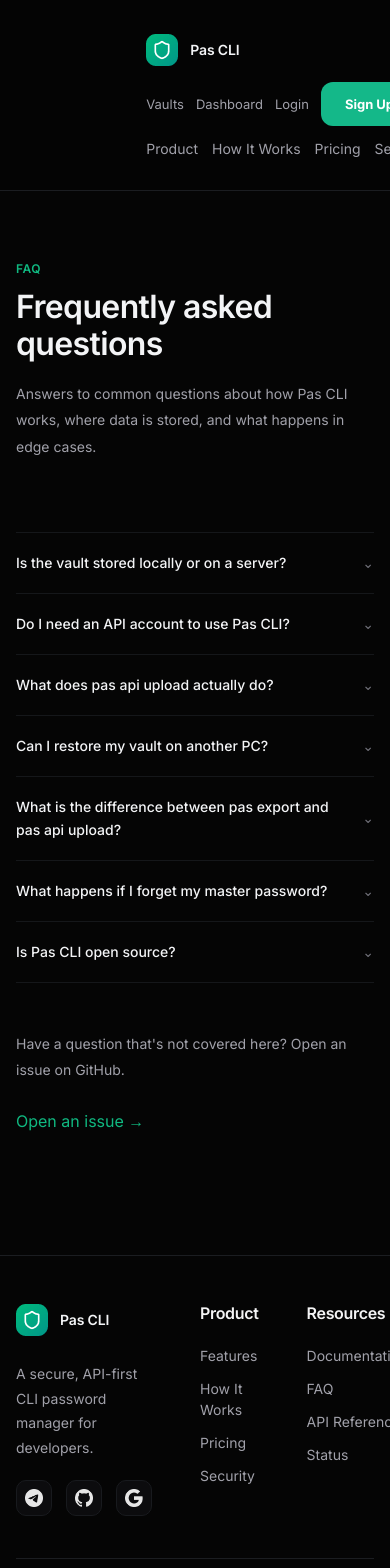
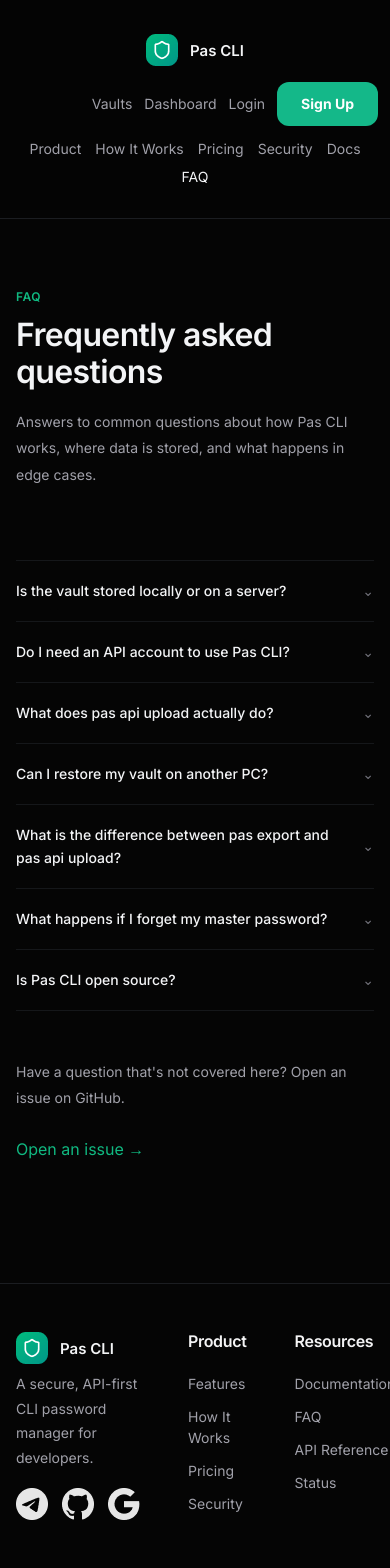
Before and after one commit to Scroll07/Passwords_Fastapi, a React (Vite) app in the folder frontend/: page /faq in a window 390 px wide. Shown: the top 1568 px of the page. Built offline with nearby package versions, Linux system fonts and the light colour scheme.

Commit message:
updated Base layout css

```diff
--- a/frontend/src/layouts/BaseLayout.css
+++ b/frontend/src/layouts/BaseLayout.css
@@ -1,57 +1,11 @@
-@import url('https://fonts.googleapis.com/css2?family=Inter:wght@400;500;600;700&display=swap');
-
 :root {
-  --bg: #050505;
-  --surface: #0d0d0f;
-  --surface-soft: #101114;
-  --border: #1b1d21;
-  --text: #f3f4f6;
-  --text-soft: #a1a1aa;
-  --text-muted: #71717a;
-  --accent: #10b981;
-  --accent-hover: #34d399;
   --container: 1400px;
-  --radius: 12px;
-  --radius-sm: 10px;
 }
 
-*,
-*::before,
-*::after {
-  box-sizing: border-box;
-}
-
-html {
-  scroll-behavior: smooth;
-}
-
-body {
-  margin: 0;
-  font-family: 'Inter', sans-serif;
-  background: var(--bg);
-  color: var(--text);
-  line-height: 1.7;
-  -webkit-font-smoothing: antialiased;
-  text-rendering: optimizeLegibility;
-}
-
-a {
-  text-decoration: none;
-}
-
-.site-shell {
-  min-height: 100vh;
-  background: var(--bg);
-  color: var(--text);
-}
-
+/* Не оставляй width: 25% для .site-header .container */
 .container {
   width: min(100% - 48px, var(--container));
   margin: 0 auto;
-}
-
-.site-header .container {
-  width: 25%;
 }
 
 .site-header {
@@ -63,26 +17,25 @@
   backdrop-filter: blur(10px);
 }
 
+.site-header .container {
+  width: min(100% - 48px, 1600px);
+}
+
+/* Desktop: logo | navigation | actions */
 .header-inner {
   min-height: 78px;
-  display: flex;
+  display: grid;
+  grid-template-columns: max-content minmax(0, 1fr) max-content;
   align-items: center;
-  gap: 20px;
-  justify-content: space-between;
+  column-gap: 40px;
 }
 
-.logo,
-.brand {
+.logo {
   display: inline-flex;
   align-items: center;
   gap: 12px;
-  flex-shrink: 0;
   color: var(--text);
-}
-
-.logo:hover,
-.brand:hover {
-  color: var(--text);
+  min-width: max-content;
 }
 
 .logo-image {
@@ -90,27 +43,26 @@
   height: 32px;
   object-fit: contain;
   display: block;
-  flex-shrink: 0;
 }
 
-.logo-text,
-.brand__text {
+.logo-text {
   color: var(--text);
   font-size: 15px;
   font-weight: 600;
   line-height: 1;
-  letter-spacing: -0.01em;
+  white-space: nowrap;
 }
 
 .main-nav {
+  min-width: 0;
   display: flex;
   align-items: center;
+  justify-content: center;
   gap: 18px;
-  flex: 0 1 auto;
-  min-width: 0;
 }
 
 .main-nav a {
+  flex: 0 0 auto;
   color: var(--text-soft);
   font-size: 14px;
   line-height: 1;
@@ -124,10 +76,11 @@
 }
 
 .header-actions {
+  min-width: max-content;
   display: flex;
   align-items: center;
-  gap: 12px;
-  flex-shrink: 0;
+  justify-content: flex-end;
+  gap: 14px;
 }
 
 .login-link {
@@ -152,7 +105,6 @@
   border-radius: 12px;
   background: var(--accent);
   color: #052e1b;
-  font-family: inherit;
   font-size: 14px;
   font-weight: 700;
   line-height: 1;
@@ -170,184 +122,58 @@
   transform: translateY(1px);
 }
 
-.site-main {
-  width: 100%;
-  min-height: calc(100vh - 78px);
+
+/* Планшеты: nav уходит на новую строку */
+@media (max-width: 1200px) {
+  .header-inner {
+    grid-template-columns: max-content 1fr;
+    column-gap: 20px;
+    row-gap: 16px;
+    padding: 14px 0;
+  }
+
+  .header-actions {
+    justify-self: end;
+  }
+
+  .main-nav {
+    grid-column: 1 / -1;
+    grid-row: 2;
+    justify-content: center;
+    flex-wrap: wrap;
+    gap: 14px 20px;
+  }
 }
 
-.site-footer {
-  margin-top: 80px;
-  border-top: 1px solid var(--border);
-  padding-top: 48px;
-  padding-bottom: 28px;
-  background: var(--bg);
-}
 
-.footer-top {
-  display: grid;
-  grid-template-columns: 1.3fr 1fr 1fr 1fr;
-  gap: 40px;
-  padding-bottom: 42px;
-  border-bottom: 1px solid var(--border);
-}
+/* Телефоны: блоки вертикально */
+@media (max-width: 700px) {
+  .container,
+  .site-header .container {
+    width: min(100% - 24px, 100%);
+  }
 
-.footer-brand {
-  max-width: 300px;
-}
-
-.footer-brand p {
-  margin: 18px 0 0;
-  color: var(--text-soft);
-  font-size: 14px;
-  line-height: 1.8;
-}
-
-.socials {
-  display: flex;
-  align-items: center;
-  gap: 14px;
-  margin-top: 20px;
-}
-
-.socials a {
-  display: inline-flex;
-  align-items: center;
-  justify-content: center;
-  width: 36px;
-  height: 36px;
-  border: 1px solid var(--border);
-  border-radius: 10px;
-  background: var(--surface);
-  transition: border-color 0.2s ease, transform 0.15s ease;
-}
-
-.socials a:hover {
-  border-color: var(--accent);
-  transform: translateY(-1px);
-}
-
-.socials img {
-  width: 18px;
-  height: 18px;
-  object-fit: contain;
-  display: block;
-}
-
-.footer-column {
-  display: flex;
-  flex-direction: column;
-  gap: 12px;
-}
-
-.footer-column h3 {
-  margin: 0 0 8px;
-  color: var(--text);
-  font-size: 15px;
-  font-weight: 600;
-  line-height: 1.2;
-}
-
-.footer-column a {
-  color: var(--text-soft);
-  font-size: 14px;
-  line-height: 1.5;
-  transition: color 0.2s ease;
-}
-
-.footer-column a:hover {
-  color: var(--text);
-}
-
-.footer-bottom {
-  padding-top: 26px;
-  display: flex;
-  align-items: center;
-  justify-content: space-between;
-  gap: 24px;
-  flex-wrap: wrap;
-}
-
-.footer-bottom p {
-  margin: 0;
-  color: var(--text-muted);
-  font-size: 14px;
-}
-
-.footer-legal {
-  display: flex;
-  align-items: center;
-  gap: 20px;
-  flex-wrap: wrap;
-}
-
-.footer-legal a {
-  color: var(--text-muted);
-  font-size: 14px;
-  transition: color 0.2s ease;
-}
-
-.footer-legal a:hover {
-  color: var(--text);
-}
-
-@media (max-width: 1200px) {
   .header-inner {
-    flex-wrap: wrap;
+    display: flex;
+    flex-direction: column;
+    align-items: stretch;
+    gap: 16px;
     padding: 16px 0;
   }
 
-  .main-nav {
-    order: 3;
-    flex-basis: 100%;
-    margin-left: 0;
-    flex: 1 0 auto;
-    gap: 14px;
+  .logo {
+    justify-content: center;
   }
 
-  .footer-top {
-    grid-template-columns: 1fr 1fr;
-    gap: 32px;
+  .main-nav {
+    justify-content: center;
+    flex-wrap: wrap;
+    gap: 12px 16px;
+  }
+
+  .header-actions {
+    justify-content: center;
+    flex-wrap: wrap;
+    gap: 12px;
   }
 }
-
-@media (max-width: 1000px) {
-  .container {
-    width: 100%;
-  }
-
-  .header-inner {
-    gap: 14px;
-  }
-
-  /* .main-nav {
-    gap: 12px 16px;
-  } */
-
-  .main-nav a,
-  .login-link,
-  .signup-btn {
-    font-size: 13px;
-  }
-
-  .logo-text,
-  .brand__text {
-    font-size: 14px;
-  }
-
-}
-
-@media (max-width: 900px) {
-  .footer-top {
-    grid-template-columns: 1fr;
-  }
-
-  .footer-bottom {
-    flex-direction: column;
-    align-items: flex-start;
-  }
-
-  .footer-legal {
-    gap: 14px;
-  }
-
-}
```
